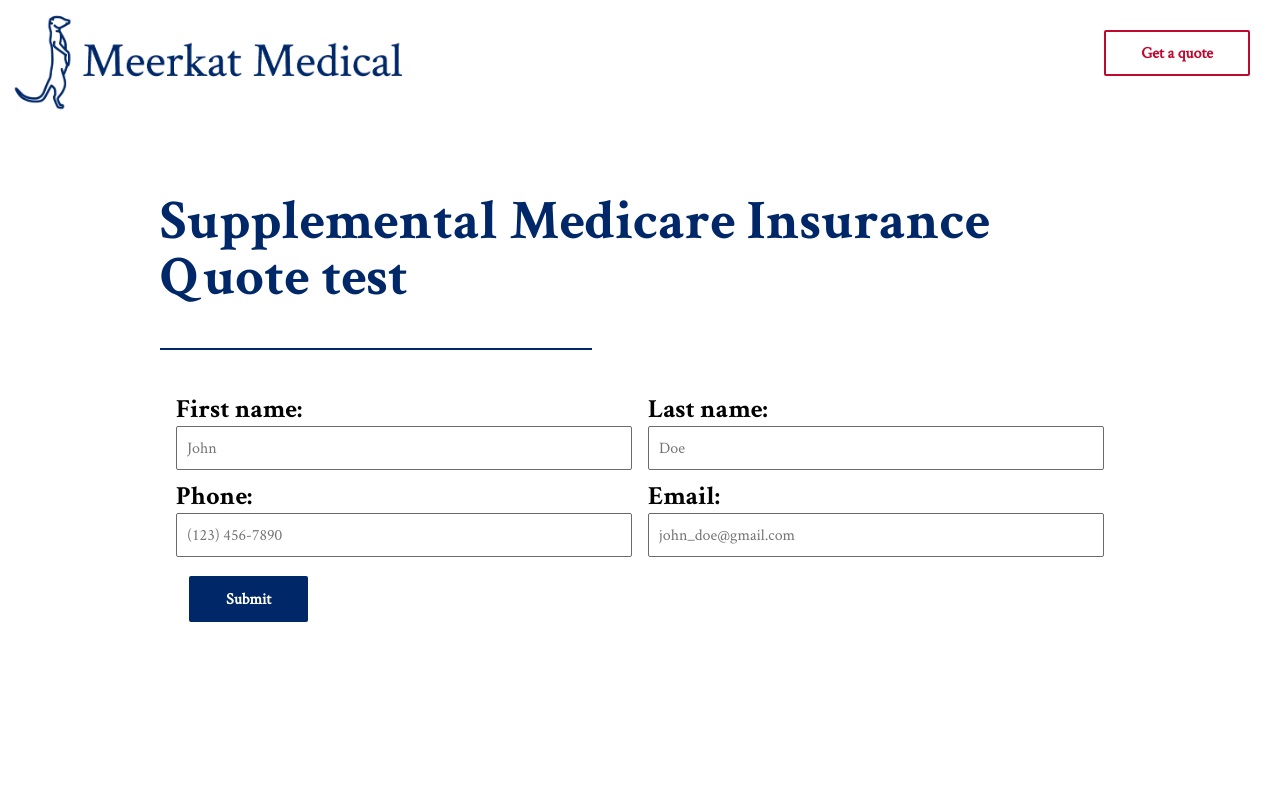
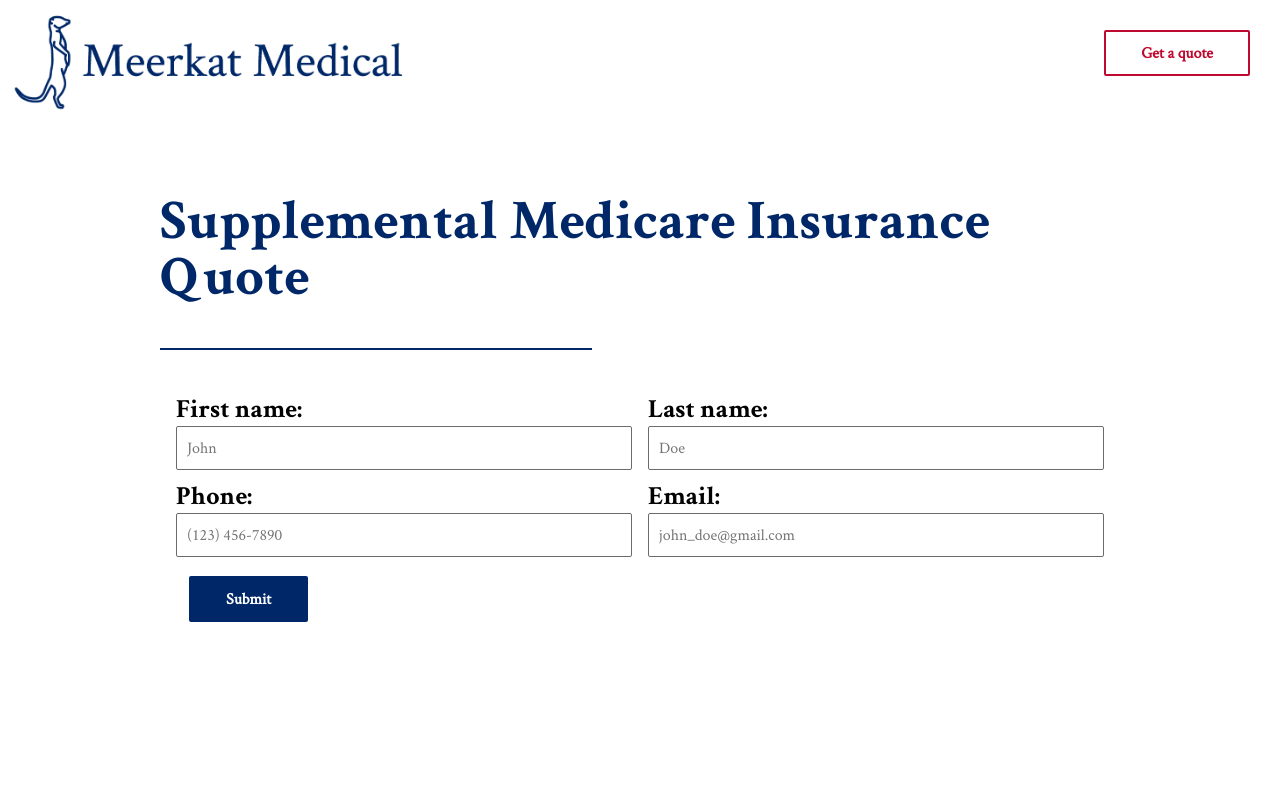
Before and after one commit to douglasrcjames/meerkatmedical.com, a React (Create React App) app: page /quote/1 in a window 1280 px wide. Shown: the top 800 px of the page. Built offline with nearby package versions, Linux system fonts and the light colour scheme; no server answers.

Commit message:
Update Quote.js

```diff
--- a/src/components/pages/Quote.js
+++ b/src/components/pages/Quote.js
@@ -51,7 +51,7 @@ export default class Quote extends Component {
     render() {
         return (
             <div className="wrapper">
-                <h1>Supplemental Medicare Insurance Quote test</h1>
+                <h1>Supplemental Medicare Insurance Quote</h1>
                 <div className="horiz-rule-blue" />
 
                 { !this.state.submittedForm &&
```
